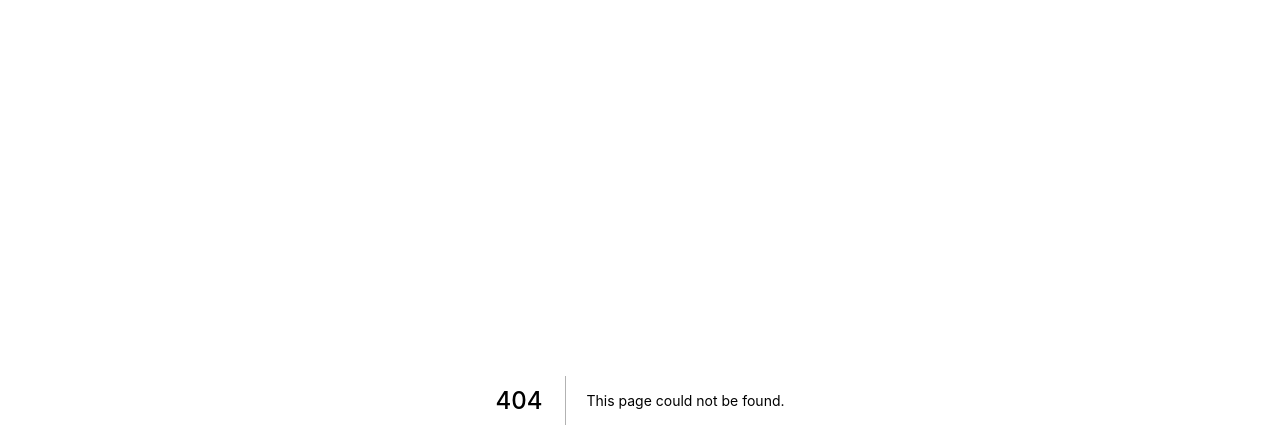
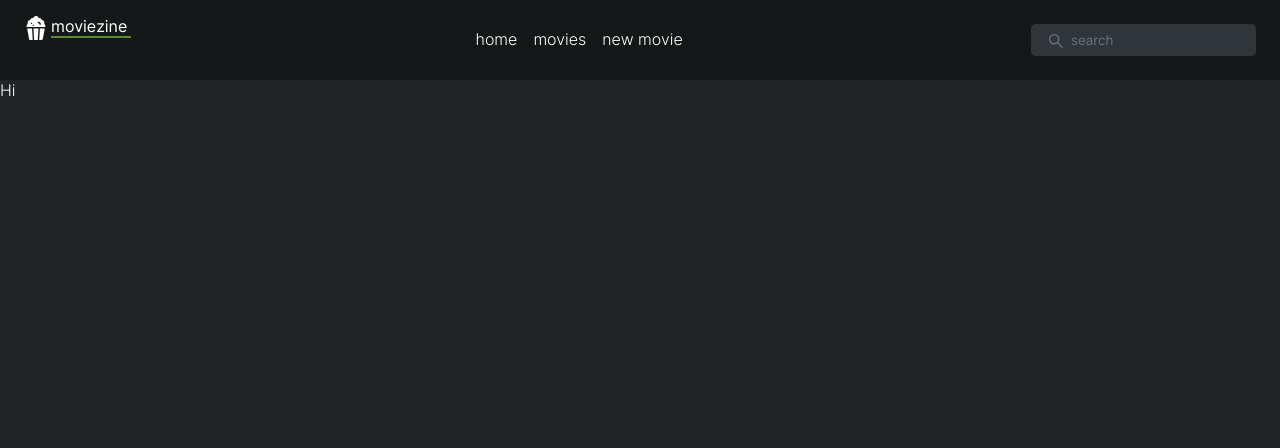
Before and after one commit to sumanbiswas7/moviezine, a Next.js app: page /search in a window 1280 px wide. Before the commit this address had no page. Shown: the top 448 px of the page. Built offline with nearby package versions, Linux system fonts and the light colour scheme.

Commit message:
search screen updated

```diff
--- a/components/search/SearchBox.tsx
+++ b/components/search/SearchBox.tsx
@@ -1,50 +1,23 @@
-import { useState, useEffect, useRef, KeyboardEvent } from "react";
+import { useState, useRef, KeyboardEvent } from "react";
 import styles from "./SearchBox.module.scss";
 import { AiOutlineSearch } from "react-icons/ai";
-import { client } from "../../pages/_app";
-import { GET_20_MOVIES } from "../../graphql/queries";
 import { ClipLoader } from "react-spinners";
-import { useLazyQuery } from "@apollo/client";
-
-interface Movie {
-  movie_id: number;
-  movie_image: string;
-  movie_rating: string;
-  movie_release: number;
-  movie_name: string;
-  movie_type: string;
-}
+import { useRouter } from "next/router";
 
 export function SearchBox() {
   const searchRef = useRef<HTMLInputElement>(null);
   const [loading, setLoading] = useState(false);
-  const [getMovies] = useLazyQuery(GET_20_MOVIES);
+  const router = useRouter();
 
   function onSearchEnter(e: KeyboardEvent<HTMLInputElement>) {
     const searchText = searchRef.current?.value;
-    const movieCache = client.readQuery({
-      query: GET_20_MOVIES,
-    });
-
     if (searchText && e.key == "Enter") {
-      setLoading(true);
-      if (movieCache) {
-        const searchResult = movieCache.randommovies!.filter((m: Movie) => {
-          return m.movie_name.toLowerCase().includes(searchText.toLowerCase());
-        });
-        console.log(searchResult);
-        setLoading(false);
-      } else {
-        getMovies().then((res) => {
-          const searchResult = res.data!.randommovies.filter((m: Movie) => {
-            return m.movie_name
-              .toLowerCase()
-              .includes(searchText.toLowerCase());
-          });
-          console.log(searchResult);
-          setLoading(false);
-        });
-      }
+      // router.push(`/search/${searchText}`);
+      router.push({
+        pathname: "/search",
+        query: { text: searchText },
+      });
+      setLoading(false);
     }
   }
 
--- /dev/null
+++ b/pages/search/index.tsx
@@ -0,0 +1,68 @@
+import { useRouter } from "next/router";
+import { NavBar } from "../../components/navbar/NavBar";
+import { UpdateLoader } from "../../components/loader/Loader";
+import { useEffect, useState } from "react";
+import { useLazyQuery } from "@apollo/client";
+import { client } from "../_app";
+import { GET_20_MOVIES } from "../../graphql/queries";
+
+interface Movie {
+  movie_id: number;
+  movie_image: string;
+  movie_rating: string;
+  movie_release: number;
+  movie_name: string;
+  movie_type: string;
+}
+
+export default function Search() {
+  const router = useRouter();
+  const [getMovies] = useLazyQuery(GET_20_MOVIES);
+  const [loading, setLoading] = useState(false);
+
+  const movieCache = client.readQuery({
+    query: GET_20_MOVIES,
+  });
+
+  useEffect(() => {
+    runSearch();
+
+    function runSearch() {
+      setLoading(true);
+      const searchText: any = router.query.text;
+      if (!searchText) {
+        setLoading(false);
+        return;
+      }
+
+      if (movieCache) {
+        const searchResult = movieCache.randommovies!.filter((m: Movie) => {
+          return m.movie_name.toLowerCase().includes(searchText!.toLowerCase());
+        });
+        console.log(searchResult);
+        setLoading(false);
+      } else {
+        getMovies().then((res) => {
+          const searchResult = res.data!.randommovies.filter((m: Movie) => {
+            return m.movie_name
+              .toLowerCase()
+              .includes(searchText!.toLowerCase());
+          });
+          console.log(searchResult);
+          setLoading(false);
+        });
+      }
+    }
+  }, [router.asPath]);
+
+  if (loading) return <UpdateLoader />;
+
+  return (
+    <>
+      <NavBar />
+      <div>
+        <div>Hi</div>
+      </div>
+    </>
+  );
+}
```
Also changed, not shown: pages/search/search.module.scss (added).
